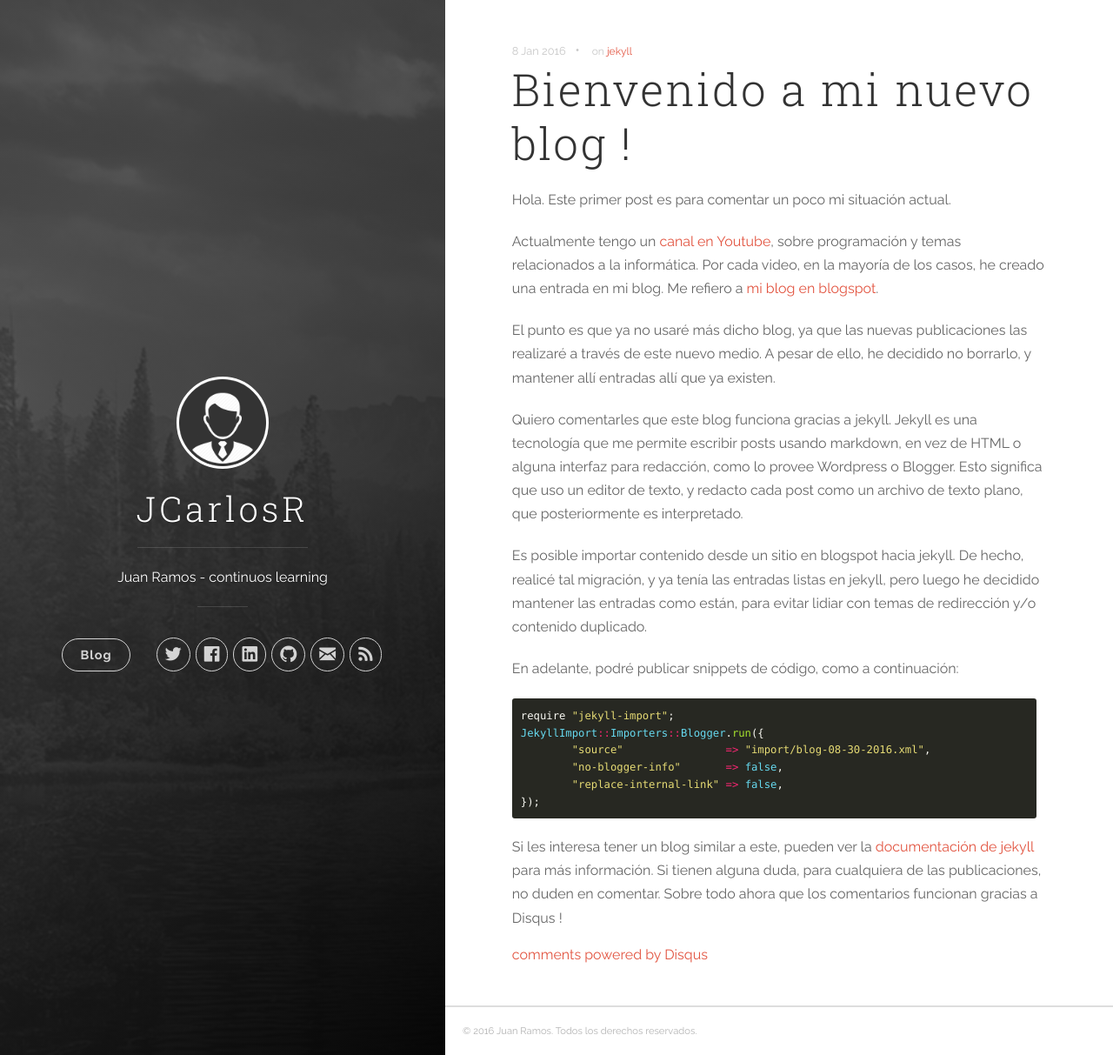
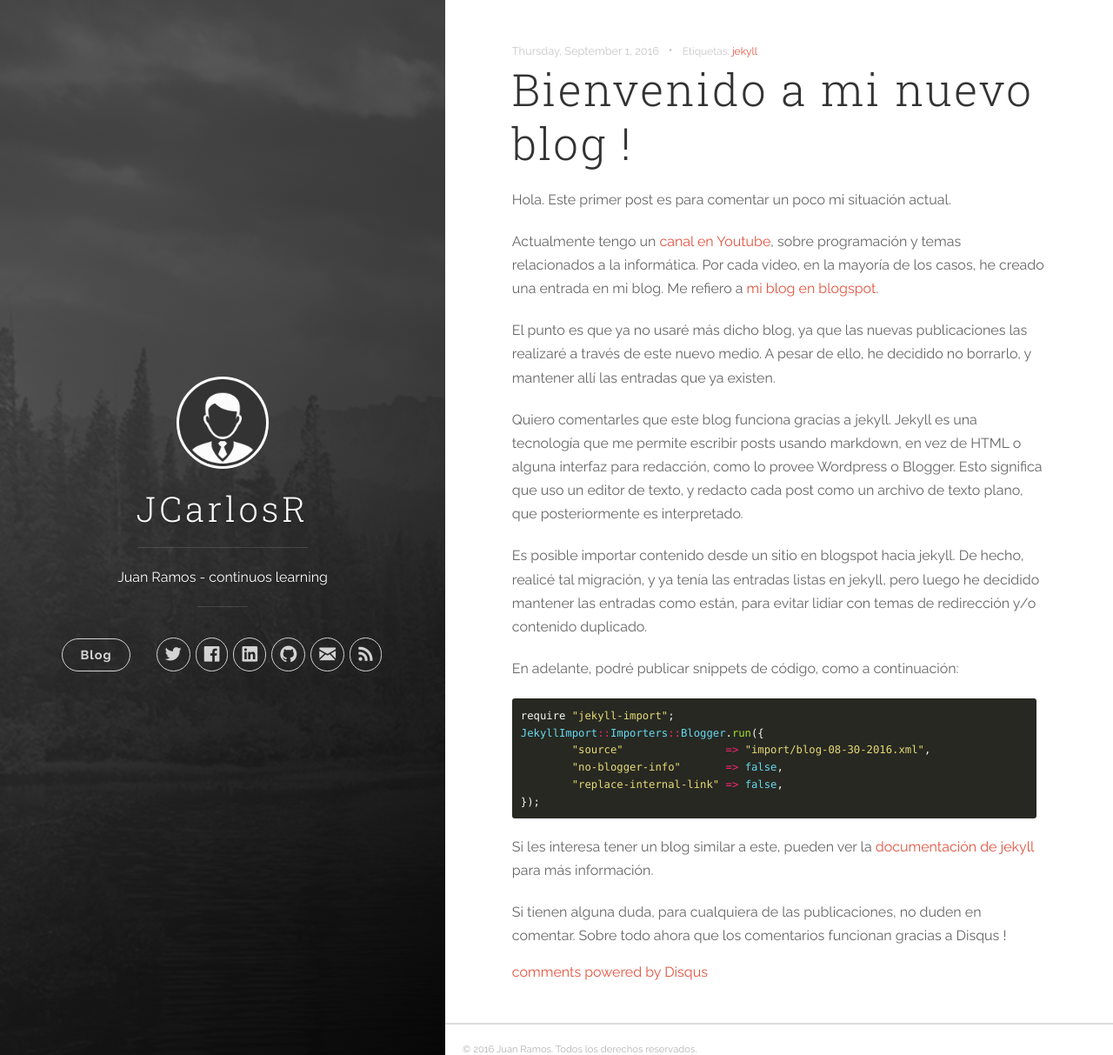
Before and after one commit to JCarlosR/jcarlosr.github.io, a Jekyll site: the page built from _posts/2016-09-01-bienvenido-a-mi-nuevo-blog.markdown, in a window 1280 px wide and 1213 px high. Shown: the whole window at 87% size. Built offline with Jekyll 4.4.1, drawn with Linux system fonts in a browser that asks for light colours; nearby versions of some CDN libraries; comment, search, counter and statistics services are not loaded.

Commit message:
First post

````diff
--- a/_layouts/post.html
+++ b/_layouts/post.html
@@ -4,7 +4,9 @@ layout: default
 <article class="post-container post-container--single">
   <header class="post-header">
     <div class="post-meta">
-      <time datetime="{{ page.date | date: "%-d %b %Y" }}" class="post-meta__date date">{{ page.date | date: "%-d %b %Y" }}</time> &#8226; <span class="post-meta__tags">on {% for tag in page.tags %}<a href="{{ site.baseurl }}tags/#{{ tag }}">{{ tag }}</a> {% endfor %}</span>
+      <time datetime="{{ page.date | date: "%-d %b %Y" }}" class="post-meta__date date">{{ page.date | date: "%A, %B %-d, %Y" }}</time>
+      &#8226;
+      <span class="post-meta__tags">Etiquetas: {% for tag in page.tags %}<a href="{{ site.baseurl }}tags/#{{ tag }}">{{ tag }}</a> {% endfor %}</span>
     </div>
     <h1 class="post-title">{{ page.title }}</h1>
   </header>
--- a/_posts/2016-01-08-welcome-to-jekyll.markdown
+++ b/_posts/2016-09-01-bienvenido-a-mi-nuevo-blog.markdown
@@ -9,7 +9,7 @@ Hola. Este primer post es para comentar un poco mi situación actual.
 Actualmente tengo un [canal en Youtube][canal], sobre programación y temas relacionados a la informática.
 Por cada video, en la mayoría de los casos, he creado una entrada en mi blog. Me refiero a [mi blog en blogspot][blog].
 
-El punto es que ya no usaré más dicho blog, ya que las nuevas publicaciones las realizaré a través de este nuevo medio. A pesar de ello, he decidido no borrarlo, y mantener allí entradas allí que ya existen.
+El punto es que ya no usaré más dicho blog, ya que las nuevas publicaciones las realizaré a través de este nuevo medio. A pesar de ello, he decidido no borrarlo, y mantener allí las entradas que ya existen.
 
 Quiero comentarles que este blog funciona gracias a jekyll. Jekyll es una tecnología que me permite escribir posts usando markdown, en vez de HTML o alguna interfaz para redacción, como lo provee Wordpress o Blogger.
 Esto significa que uso un editor de texto, y redacto cada post como un archivo de texto plano, que posteriormente es interpretado.
@@ -28,6 +28,7 @@ JekyllImport::Importers::Blogger.run({
 ```
 
 Si les interesa tener un blog similar a este, pueden ver la [documentación de jekyll][jekyll] para más información.
+
 Si tienen alguna duda, para cualquiera de las publicaciones, no duden en comentar. Sobre todo ahora que los comentarios funcionan gracias a Disqus !
 
 [canal]: http://youtube.com/sorcjc
--- a/css/main.css
+++ b/css/main.css
@@ -39,7 +39,7 @@ pre.highlight code,
 
 .post-meta__tags {
   font-size: 12px;
-  padding: 0 5px;
+  padding: 0 2px;
 }
 
 .footer__copyright {
--- a/index.html
+++ b/index.html
@@ -9,7 +9,7 @@ layout: default
       <li>
         <h2 class="post-list__post-title post-title"><a href="{{ site.baseurl }}{{ post.url | remove_first: '/' }}" title="{{ post.title }}">{{ post.title }}</a></h2>
         <p class="excerpt">{{ post.excerpt | remove: '<p>' | remove: '</p>' }}&hellip;</p>
-        <div class="post-list__meta"><time datetime="{{ post.date | date: "%-d %b %Y" }}" class="post-list__meta--date date">{{ post.date | date: "%-d %b %Y" }}</time> &#8226; <span class="post-meta__tags">on {% for tag in post.tags %}<a href="{{ site.baseurl }}tags/#{{ tag }}">{{ tag }}</a> {% endfor %}</span></div>
+        <div class="post-list__meta"><time datetime="{{ post.date | date: "%-d %b %Y" }}" class="post-list__meta--date date">{{ post.date | date: "%A, %B %-d, %Y" }}</time> &#8226; <span class="post-meta__tags">Etiquetas: {% for tag in post.tags %}<a href="{{ site.baseurl }}tags/#{{ tag }}">{{ tag }}</a> {% endfor %}</span></div>
         <hr class="post-list__divider">
       </li>
     {% endfor %}
````
Also changed, not shown: other parts of _posts/2016-09-01-bienvenido-a-mi-nuevo-blog.markdown (+1 -1 lines).
